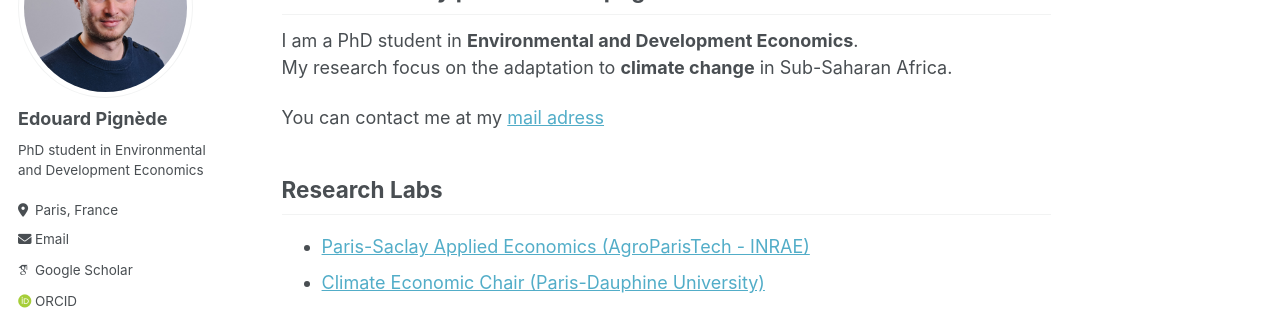
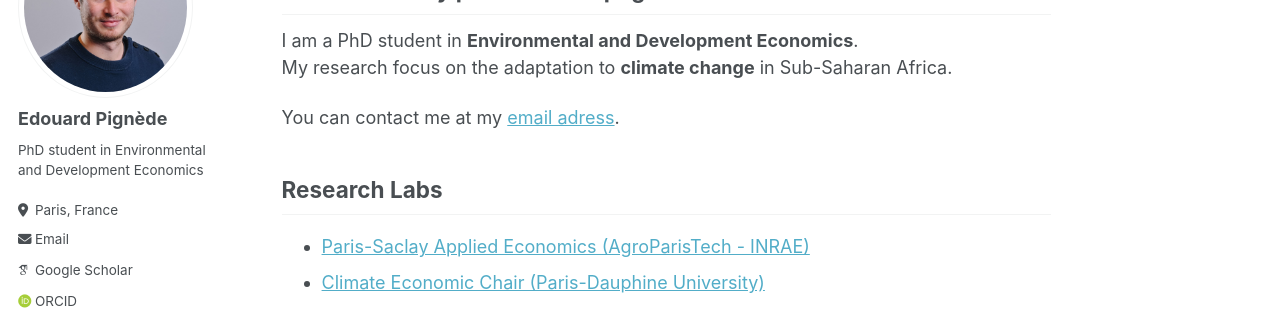
Before and after one commit to edouardpignede/edouardpignede.github.io, a Jekyll site: the page built from _pages/about.md, in a window 1280 px wide and 1133 px high. Shown: the part 169-479 px from the top of the window. Built offline with Jekyll 4.4.1, drawn with Linux system fonts in a browser that asks for light colours; some web fonts are replaced.

Commit message:
Update email

```diff
--- a/_config.yml
+++ b/_config.yml
@@ -28,7 +28,7 @@
   location         : "Paris, France"
   employer         :
   uri              : # URL
-  email            : "{{ 'edouard.pignede@gmail.com' | encode_email }}"
+  email            : "edouard.pignede@gmail.com"
 
   # Academic websites
   arxiv            : # URL - Update with the correct link to your profile
--- a/_pages/about.md
+++ b/_pages/about.md
@@ -13,7 +13,7 @@
 I am a PhD student in **Environmental and Development Economics**.\\
 My research focus on the adaptation to **climate change** in Sub-Saharan Africa.
 
-You can contact me at my [mail adress](mailto:{{ 'edouard.pignede@gmail.com' | encode_email }})
+You can contact me at my [email adress](mailto:{{ 'edouard.pignede@gmail.com' | encode_email }}).
 
 Research Labs
 ------------
```
